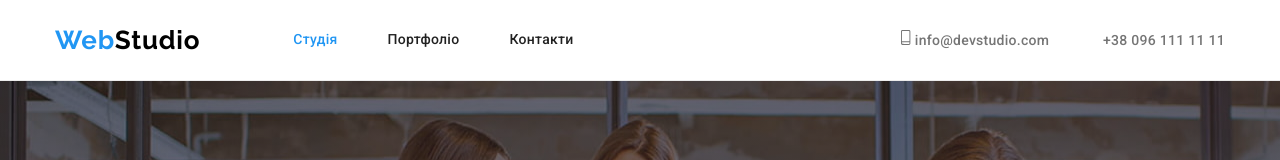
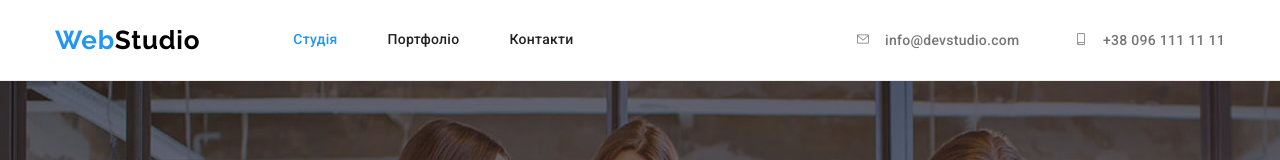
Before and after one commit to NikitaPerera/goit-markup-hw-04, a plain HTML site: page index.html in a window 1280 px wide. Shown: the top 160 px of the page. Drawn offline with nearby package versions, Linux system fonts and the light colour scheme.

Commit message:
Make little exchange

```diff
--- a/css/styles.css
+++ b/css/styles.css
@@ -170,8 +170,9 @@ p{
     flex-wrap: wrap;
     gap: 30px;
 } */
-svg {
-    fill: #2196F3;
+.icon-item {
+    fill: currentColor;
+    margin-right: 10px;
 }
 .about {
     display: flex;
--- a/index.html
+++ b/index.html
@@ -24,11 +24,15 @@
     </nav>
     <div class="site-aut list">
      <a href="mailto:info@devstudio.com" class="link left">
-        <svg width="10" height="15">
-            <use href="./images/symbol-defs.svg#smartphone-1"></use>
+        <svg class="icon-item" width="16" height="12">
+            <use href="./images/sprite.svg#mail"></use>
           </svg>
           info@devstudio.com </a>
-     <a href="tel:+380961111111" class="link">+38 096 111 11 11</a>
+     <a href="tel:+380961111111" class="link">
+        <svg class="icon-item" width="16" height="12">
+            <use href="./images/sprite.svg#smartphone-1"></use>
+          </svg>
+          +38 096 111 11 11</a>
     </div>
     </div>
 </header>
```
Also changed, not shown: images/icons.svg (deleted), images/smartphone.svg (deleted), images/sprite.svg (added), images/symbol-defs.svg (deleted), sprite.svg (deleted).
